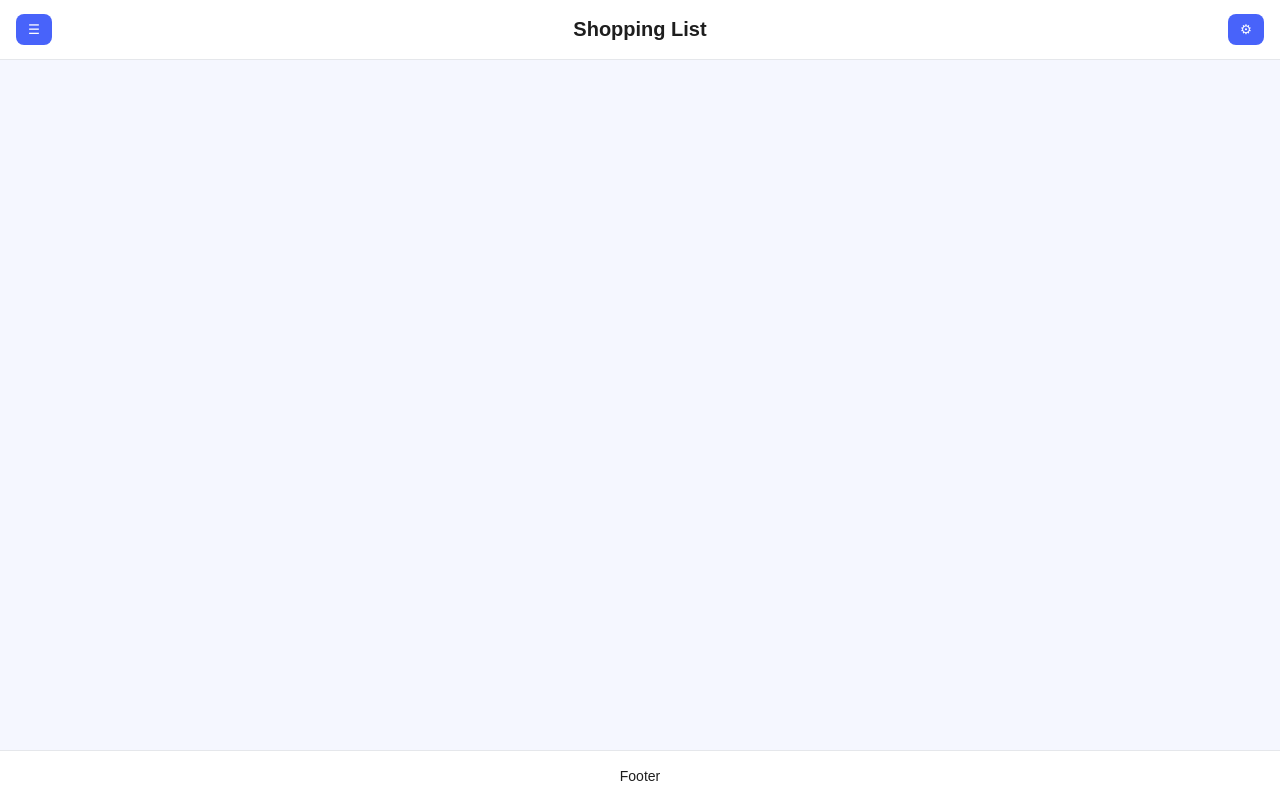
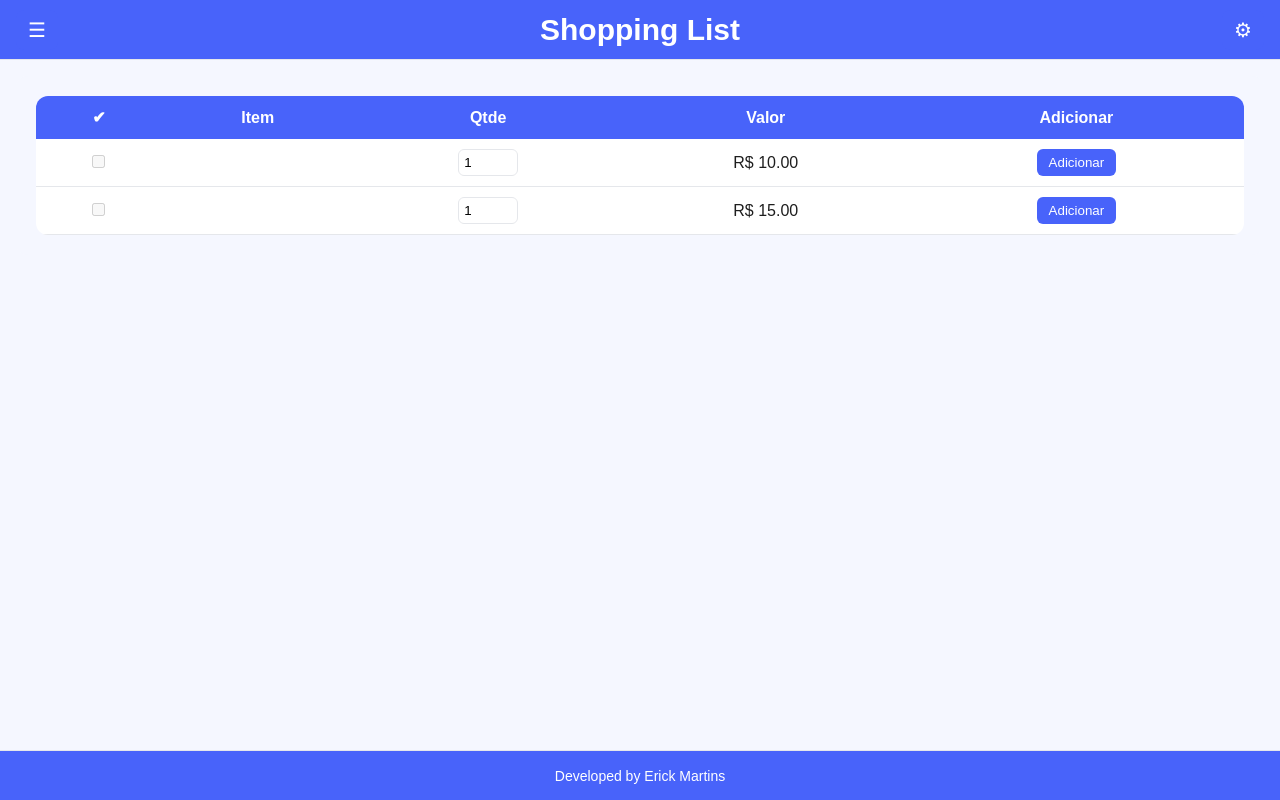
Before and after one commit to ErickgSoldier/Shopping_List, a Vue app: page / in a window 1280 px wide. Built offline with nearby package versions, Linux system fonts and the light colour scheme.

Commit message:
Criação de mais views e rotas

```diff
--- a/src/assets/main.css
+++ b/src/assets/main.css
@@ -37,12 +37,13 @@ body {
   justify-content: space-between;
   padding: 0 16px;
   height: 60px;
-  background-color: var(--white);
+  background-color: var(--primary);
+  color: var(--white);
   border-bottom: 1px solid var(--gray);
 }
 
 .title {
-  font-size: 20px;
+  font-size: 30px;
   font-weight: bold;
 }
 
@@ -55,6 +56,7 @@ body {
   border-radius: var(--radius);
   cursor: pointer;
   transition: var(--transition);
+  font-size: 20px;
 }
 
 .menu-btn:hover,
@@ -73,7 +75,8 @@ body {
   display: flex;
   align-items: center;
   justify-content: center;
-  background-color: var(--white);
+  background-color: var(--primary);
+  color: var(--white);
   border-top: 1px solid var(--gray);
   font-size: 14px;
 }
@@ -98,3 +101,19 @@ body {
   border-radius: var(--radius);
   box-shadow: 0 2px 6px rgba(0, 0, 0, 0.05);
 }
+
+.menu-btn {
+  position: relative;
+  z-index: 2000;
+}
+
+.sidebar {
+  position: absolute;
+  top: 0;
+  left: 0;
+  width: 200px;
+  height: 100vh;
+  background: #eee;
+  padding: 50px;
+  z-index: 1000;
+}
--- a/src/layouts/DefaultLayout.vue
+++ b/src/layouts/DefaultLayout.vue
@@ -1,10 +1,18 @@
-<script setup></script>
+<script setup>
+import { ref } from 'vue'
+
+const menuAberto = ref(false)
+
+function toggleMenu() {
+  menuAberto.value = !menuAberto.value
+}
+</script>
 
 <template>
   <div class="layout">
     <header class="header">
       <div class="left">
-        <button class="menu-btn">☰</button>
+        <button class="menu-btn" @click="toggleMenu">☰</button>
       </div>
 
       <h1 class="title">Shopping List</h1>
@@ -14,12 +22,29 @@
       </div>
     </header>
 
+    <aside v-show="menuAberto" class="sidebar">
+      <ul>
+        <li>
+          <router-link to="/"><button>Home</button></router-link>
+        </li>
+        <li>
+          <router-link to="/cadastroItem"><button>Adicionar item</button></router-link>
+        </li>
+        <li>
+          <router-link to="/relatorios"><button>Relatórios</button></router-link>
+        </li>
+        <li>
+          <router-link to="/cadastroLista"><button>Adicionar Lista</button></router-link>
+        </li>
+      </ul>
+    </aside>
+
     <main class="content">
-      <slot />
+      <router-view />
     </main>
 
     <footer class="footer">
-      <span>Footer</span>
+      <span>Developed by Erick Martins</span>
     </footer>
   </div>
 </template>
--- a/src/router/index.js
+++ b/src/router/index.js
@@ -1,8 +1,9 @@
 import { createRouter, createWebHistory } from 'vue-router'
 import DefaultLayout from '@/layouts/DefaultLayout.vue'
 import ShoppingView from '@/views/CompraAtual.vue'
-import CadastroView from '@/views/TelaCadastro.vue'
+import CadastroItemView from '@/views/CadastroItem.vue'
 import RelatorioView from '@/views/Relatorios.vue'
+import CadastroListaView from '@/views/CadastroLista.vue'
 
 const routes = [
   {
@@ -15,14 +16,19 @@ const routes = [
         component: ShoppingView,
       },
       {
-        path: 'cadastro',
-        name: 'cadastro',
-        component: CadastroView,
+        path: 'cadastroItem',
+        name: 'cadastroItem',
+        component: CadastroItemView,
       },
       {
         path: 'relatorios',
         name: 'relatorios',
         component: RelatorioView,
+      },
+      {
+        path: 'cadastroLista',
+        name: 'cadastroLista',
+        component: CadastroListaView,
       },
     ],
   },
--- /dev/null
+++ b/src/views/CadastroItem.vue
@@ -0,0 +1,135 @@
+<!--Essa tela deve ser acessada através do botão de adicionar item que será colocado na tela de lista de items -->
+
+<script setup>
+import { reactive } from 'vue'
+
+const form = reactive({
+  nome: '',
+  tipoUnidade: '',
+  quantidade: null,
+  valor: null,
+})
+
+function salvar() {
+  if (!form.nome || !form.tipoUnidade || !form.quantidade || !form.valor) {
+    alert('Preencha todos os campos obrigatórios')
+    return
+  }
+
+  const item = {
+    nome: form.nome,
+    unidade: form.tipoUnidade,
+    quantidade: form.quantidade,
+    valor: form.valor,
+  }
+
+  console.log('Item salvo:', item)
+
+  form.nome = ''
+  form.tipoUnidade = ''
+  form.quantidade = null
+  form.valor = null
+}
+</script>
+
+<template>
+  <div class="container">
+    <h1>Cadastro de Item</h1>
+
+    <!-- Campo 1 -->
+    <div class="campo">
+      <label>Nome do item *</label>
+      <input type="text" v-model="form.nome" />
+    </div>
+
+    <!-- Campo 2 -->
+    <div class="campo">
+      <label>Unidade de medida *</label>
+
+      <div class="linha">
+        <select v-model="form.tipoUnidade">
+          <option disabled value="">Selecione</option>
+          <option value="unidade">Unidade</option>
+          <option value="caixa">Caixa</option>
+        </select>
+
+        <input type="number" placeholder="Qtd" v-model.number="form.quantidade" min="1" />
+      </div>
+    </div>
+
+    <!-- Campo 3 -->
+    <div class="campo">
+      <label>Valor *</label>
+      <input type="number" v-model.number="form.valor" step="0.01" />
+    </div>
+
+    <!-- Botão -->
+    <button @click="salvar">Salvar</button>
+  </div>
+</template>
+
+<style scoped>
+:root {
+  --primary: #4863fa;
+  --primary-dark: #3b52d6;
+  --primary-light: #6f85ff;
+
+  --bg: #f5f7ff;
+  --white: #ffffff;
+  --text: #1e1e1e;
+  --gray: #e5e7eb;
+}
+
+.container {
+  background: var(--bg);
+  padding: 20px;
+  border-radius: 12px;
+  max-width: 400px;
+}
+
+h1 {
+  margin-bottom: 20px;
+  color: var(--text);
+}
+
+.campo {
+  display: flex;
+  flex-direction: column;
+  margin-bottom: 15px;
+}
+
+label {
+  margin-bottom: 5px;
+  font-weight: bold;
+}
+
+input,
+select {
+  padding: 8px;
+  border: 1px solid var(--gray);
+  border-radius: 6px;
+}
+
+.linha {
+  display: flex;
+  gap: 10px;
+}
+
+.linha input {
+  width: 80px;
+}
+
+button {
+  width: 100%;
+  padding: 10px;
+  background: var(--primary);
+  color: var(--white);
+  border: none;
+  border-radius: 8px;
+  cursor: pointer;
+}
+
+button:hover {
+  background: var(--primary-dark);
+}
+</style>
--- /dev/null
+++ b/src/views/CadastroLista.vue
@@ -0,0 +1,157 @@
+<!--Aqui preciso de campo para nome da lista que será obrigatório + opção de adicionar items na lista + botão para salvar -->
+
+<script setup>
+import { reactive } from 'vue'
+
+const form = reactive({
+  nomeLista: '',
+  itens: [],
+})
+
+// simulação de item (depois vem da tela de cadastro)
+function adicionarItem() {
+  form.itens.push({
+    nome: 'Item exemplo',
+    quantidade: 1,
+  })
+}
+
+function removerItem(index) {
+  form.itens.splice(index, 1)
+}
+
+function salvar() {
+  if (!form.nomeLista) {
+    alert('Nome da lista é obrigatório')
+    return
+  }
+
+  if (form.itens.length === 0) {
+    alert('Adicione pelo menos um item na lista')
+    return
+  }
+
+  const lista = {
+    nome: form.nomeLista,
+    itens: form.itens,
+  }
+
+  console.log('Lista salva:', lista)
+
+  // limpar formulário
+  form.nomeLista = ''
+  form.itens = []
+}
+</script>
+
+<template>
+  <div class="container">
+    <h1>Cadastro de Lista</h1>
+
+    <!-- Nome da lista -->
+    <div class="campo">
+      <label>Nome da lista *</label>
+      <input type="text" v-model="form.nomeLista" />
+    </div>
+
+    <!-- Botão adicionar item -->
+    <button class="add-btn" @click="adicionarItem">+ Adicionar Item</button>
+
+    <!-- Lista de itens -->
+    <div v-if="form.itens.length > 0" class="lista-itens">
+      <div v-for="(item, index) in form.itens" :key="index" class="item">
+        <span>{{ item.nome }} ({{ item.quantidade }})</span>
+        <button class="remove-btn" @click="removerItem(index)">Remover</button>
+      </div>
+    </div>
+
+    <!-- Salvar -->
+    <button class="salvar-btn" @click="salvar">Salvar Lista</button>
+  </div>
+</template>
+
+<style scoped>
+:root {
+  --primary: #4863fa;
+  --primary-dark: #3b52d6;
+  --primary-light: #6f85ff;
+
+  --bg: #f5f7ff;
+  --white: #ffffff;
+  --text: #1e1e1e;
+  --gray: #e5e7eb;
+}
+
+.container {
+  background: var(--bg);
+  padding: 20px;
+  border-radius: 12px;
+  max-width: 400px;
+}
+
+h1 {
+  margin-bottom: 20px;
+}
+
+.campo {
+  display: flex;
+  flex-direction: column;
+  margin-bottom: 15px;
+}
+
+label {
+  margin-bottom: 5px;
+  font-weight: bold;
+}
+
+input {
+  padding: 8px;
+  border: 1px solid var(--gray);
+  border-radius: 6px;
+}
+
+.add-btn {
+  margin-bottom: 15px;
+  padding: 8px;
+  background: var(--primary-light);
+  border: none;
+  border-radius: 6px;
+  color: white;
+  cursor: pointer;
+}
+
+.lista-itens {
+  margin-bottom: 15px;
+}
+
+.item {
+  display: flex;
+  justify-content: space-between;
+  background: var(--white);
+  padding: 8px;
+  border-radius: 6px;
+  margin-bottom: 8px;
+}
+
+.remove-btn {
+  background: red;
+  color: white;
+  border: none;
+  border-radius: 4px;
+  cursor: pointer;
+}
+
+.salvar-btn {
+  width: 100%;
+  padding: 10px;
+  background: var(--primary);
+  color: white;
+  border: none;
+  border-radius: 8px;
+  cursor: pointer;
+}
+
+.salvar-btn:hover {
+  background: var(--primary-dark);
+}
+</style>
--- a/src/views/CompraAtual.vue
+++ b/src/views/CompraAtual.vue
@@ -1,5 +1,119 @@
-<script></script>
+<script setup>
+import { reactive } from 'vue'
+const lista = reactive([
+  {
+    nome: '',
+    qtde: 1,
+    preco: 10,
+    checked: false,
+  },
+  {
+    nome: '',
+    qtde: 1,
+    preco: 15,
+    checked: false,
+  },
+])
+
+function calcularValor(item) {
+  return (item.qtde * item.preco).toFixed(2)
+}
+
+function adicionar(index) {
+  lista[index].checked = true
+}
+</script>
 
 <template>
-  <div>Compra Atual</div>
+  <h1></h1>
+  <div class="container">
+    <table>
+      <thead>
+        <tr>
+          <th>✔</th>
+          <th>Item</th>
+          <th>Qtde</th>
+          <th>Valor</th>
+          <th>Adicionar</th>
+        </tr>
+      </thead>
+
+      <tbody>
+        <tr v-for="(item, index) in lista" :key="index">
+          <!-- Coluna 1 -->
+          <td>
+            <input type="checkbox" v-model="item.checked" disabled />
+          </td>
+
+          <!-- Coluna 2 -->
+          <td>
+            {{ item.nome }}
+          </td>
+
+          <!-- Coluna 3 -->
+          <td>
+            <input type="number" v-model.number="item.qtde" min="1" />
+          </td>
+
+          <!-- Coluna 4 -->
+          <td>R$ {{ calcularValor(item) }}</td>
+
+          <!-- Coluna 5 -->
+          <td>
+            <button @click="adicionar(index)">Adicionar</button>
+          </td>
+        </tr>
+      </tbody>
+    </table>
+  </div>
 </template>
+
+<style scoped>
+.container {
+  background: var(--bg);
+  padding: 20px;
+  border-radius: 12px;
+}
+
+table {
+  width: 100%;
+  border-collapse: collapse;
+  background: var(--white);
+  border-radius: 12px;
+  overflow: hidden;
+}
+
+th {
+  background: var(--primary);
+  color: var(--white);
+  padding: 12px;
+}
+
+td {
+  padding: 10px;
+  border-bottom: 1px solid var(--gray);
+  text-align: center;
+}
+
+input[type='number'] {
+  width: 60px;
+  padding: 5px;
+  border: 1px solid var(--gray);
+  border-radius: 6px;
+}
+
+button {
+  background: var(--primary);
+  color: var(--white);
+  border: none;
+  padding: 6px 12px;
+  border-radius: 6px;
+  cursor: pointer;
+}
+
+button:hover {
+  background: var(--primary-dark);
+}
+</style>
+
+<!--Voltar aqui depois e refazer-->
--- a/src/views/Relatorios.vue
+++ b/src/views/Relatorios.vue
@@ -1,5 +1,5 @@
 <script></script>
 
 <template>
-  <div>Relatorios</div>
+  <h1>Relatorios</h1>
 </template>
--- a/src/views/TelaCadastro.vue
+++ /dev/null
@@ -1,5 +0,0 @@
-<script></script>
-
-<template>
-  <div>Tela Cadastro</div>
-</template>
```
Also changed, not shown: src/components/navbar.vue (deleted, +0 -13 lines).
